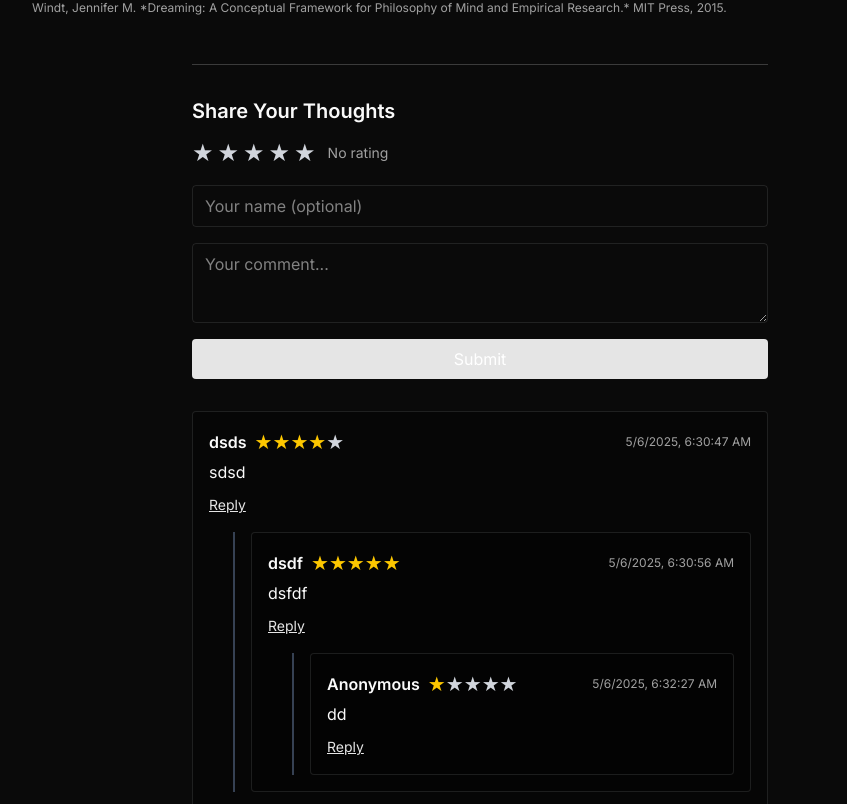
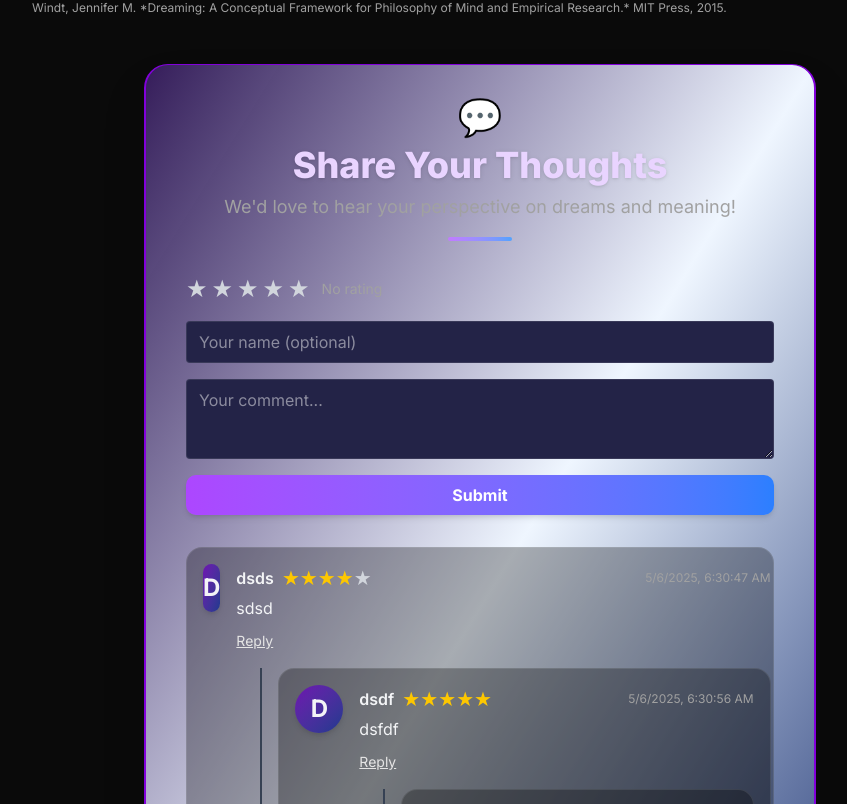
Before and after one commit to wzgatenox/blog-website, a Next.js app: page /blog/what-if-your-dreams-are-lying in a window 1280 px wide. Shown: the part 5576-6380 px from the top of the page, without its empty margins (304-1151 px from the left). Built offline with nearby package versions, Linux system fonts and the light colour scheme.

Commit message:
Revamp comment section in BlogPostClient with enhanced styling and user experience; implement error handling for comment submission and improve accessibility features. Update comment list layout to include user avatars and better visual presentation.

```diff
--- a/src/components/BlogPostClient.tsx
+++ b/src/components/BlogPostClient.tsx
@@ -325,9 +325,14 @@ export function BlogPostClient({ post }: BlogPostClientProps) {
           </div>
         )}
 
-        {/* Simple Comment Section */}
-        <div className="mt-12 border-t border-white/20 pt-8 max-w-xl mx-auto">
-          <h2 className="text-xl font-semibold mb-3">Share Your Thoughts</h2>
+        {/* Enhanced Comment Section */}
+        <div className="mt-12 border-t border-white/20 pt-8 max-w-2xl mx-auto bg-gradient-to-br from-purple-100 via-blue-50 to-purple-200 dark:from-purple-900/40 dark:to-blue-900/60 dark:bg-[#232347]/80 border-2 border-purple-300 dark:border-purple-700 rounded-3xl shadow-2xl p-10 transition-all duration-300 hover:shadow-purple-300/40 text-gray-900 dark:text-gray-100">
+          <div className="flex flex-col items-center mb-4">
+            <span className="text-4xl mb-2">💬</span>
+            <h2 className="text-4xl font-extrabold mb-2 text-purple-900 dark:text-purple-200 text-center drop-shadow">Share Your Thoughts</h2>
+            <p className="text-lg text-muted-foreground text-center mb-4">We'd love to hear your perspective on dreams and meaning!</p>
+            <div className="w-16 h-1 bg-gradient-to-r from-purple-400 to-blue-400 rounded-full mb-4"></div>
+          </div>
           <CommentBoxThreaded />
         </div>
       </article>
@@ -356,7 +361,7 @@ function CommentBoxThreaded() {
       <CommentForm onSubmit={() => setRefresh(r => r + 1)} parentId={undefined} />
       <div className="mt-8">
         {loading ? (
-          <div>Loading comments...</div>
+          <div className="flex items-center gap-2 text-purple-700 dark:text-purple-200"><span className="animate-spin text-2xl">⏳</span> Loading comments...</div>
         ) : error ? (
           <div className="text-red-600">{error}</div>
         ) : comments.length === 0 ? (
@@ -380,21 +385,29 @@ function CommentForm({ parentId, onSubmit }: CommentFormProps) {
   const [rating, setRating] = useState<number>(0);
   const [submitting, setSubmitting] = useState(false);
   const [submitted, setSubmitted] = useState(false);
+  const [error, setError] = useState("");
 
   const handleSubmit = async (e: React.FormEvent<HTMLFormElement>) => {
     e.preventDefault();
     setSubmitting(true);
-    await fetch("/api/comments", {
+    setError("");
+    try {
+      const res = await fetch("/api/comments", {
         method: "POST",
         headers: { "Content-Type": "application/json" },
         body: JSON.stringify({ name, comment, rating, parentId }),
       });
-    setSubmitting(false);
+      if (!res.ok) throw new Error("Failed to submit comment");
       setSubmitted(true);
       setName("");
       setComment("");
       setRating(0);
       if (onSubmit) onSubmit();
+    } catch (err) {
+      setError("Failed to submit comment. Please try again.");
+    } finally {
+      setSubmitting(false);
+    }
   };
 
   if (submitted && !parentId) {
@@ -402,27 +415,32 @@ function CommentForm({ parentId, onSubmit }: CommentFormProps) {
   }
 
   return (
-    <form className="flex flex-col gap-4" onSubmit={handleSubmit}>
+    <form className="flex flex-col gap-4" onSubmit={handleSubmit} aria-label="Comment form">
       <StarRating rating={rating} setRating={setRating} />
       <input
         type="text"
         placeholder="Your name (optional)"
-        className="border rounded px-3 py-2"
+        className="border rounded px-3 py-2 bg-white dark:bg-[#232347] text-gray-900 dark:text-gray-100"
         value={name}
         onChange={e => setName(e.target.value)}
+        aria-label="Your name"
       />
       <textarea
         placeholder="Your comment..."
-        className="border rounded px-3 py-2 min-h-[80px]"
+        className="border rounded px-3 py-2 min-h-[80px] bg-white dark:bg-[#232347] text-gray-900 dark:text-gray-100"
         value={comment}
         onChange={e => setComment(e.target.value)}
         required
+        aria-label="Your comment"
       />
+      {error && <div className="text-red-600">{error}</div>}
       <button
         type="submit"
-        className="bg-primary text-white px-4 py-2 rounded hover:bg-primary/80"
+        className="bg-gradient-to-r from-purple-500 to-blue-500 text-white px-6 py-2 rounded-lg font-bold shadow-md hover:scale-105 transition-transform duration-200 focus:outline-none focus:ring-2 focus:ring-purple-400 flex items-center justify-center gap-2"
         disabled={submitting}
+        aria-busy={submitting}
       >
+        {submitting && <span className="animate-spin">⏳</span>}
         {submitting ? "Submitting..." : parentId ? "Reply" : "Submit"}
       </button>
     </form>
@@ -457,6 +475,15 @@ function StarRating({ rating, setRating }: StarRatingProps) {
   );
 }
 
+// Avatar helper
+function getAvatar(name: string) {
+  if (!name || name === 'Anonymous') return '👤';
+  // Use first letter or emoji if present
+  const first = name.trim()[0];
+  if (/\p{Emoji}/u.test(first)) return first;
+  return first.toUpperCase();
+}
+
 interface CommentListProps {
   comments: any[];
   onReply: () => void;
@@ -466,9 +493,13 @@ function CommentList({ comments, onReply }: CommentListProps) {
   return (
     <ul className="space-y-6">
       {comments.map((comment: any) => (
-        <li key={comment.id} className="border rounded p-4 bg-white/80 dark:bg-black/30">
+        <li key={comment.id} className="border rounded-2xl p-4 bg-white/80 dark:bg-black/30 flex gap-4 items-start">
+          <span className="w-12 h-12 rounded-full bg-gradient-to-br from-purple-200 to-blue-200 dark:from-purple-800 dark:to-blue-900 flex items-center justify-center text-2xl font-bold shadow-md select-none">
+            {getAvatar(comment.name)}
+          </span>
+          <div className="flex-1">
             <div className="flex items-center gap-2 mb-1">
-            <span className="font-semibold">{comment.name}</span>
+              <span className="font-semibold text-gray-900 dark:text-gray-100">{comment.name}</span>
               <StarRatingStatic rating={comment.rating} />
               <span className="text-xs text-muted-foreground ml-auto">{new Date(comment.createdAt).toLocaleString()}</span>
             </div>
@@ -479,6 +510,7 @@ function CommentList({ comments, onReply }: CommentListProps) {
                 <CommentList comments={comment.replies} onReply={onReply} />
               </div>
             )}
+          </div>
         </li>
       ))}
     </ul>
```
Lines whose indentation alone changed are shown as unchanged.
